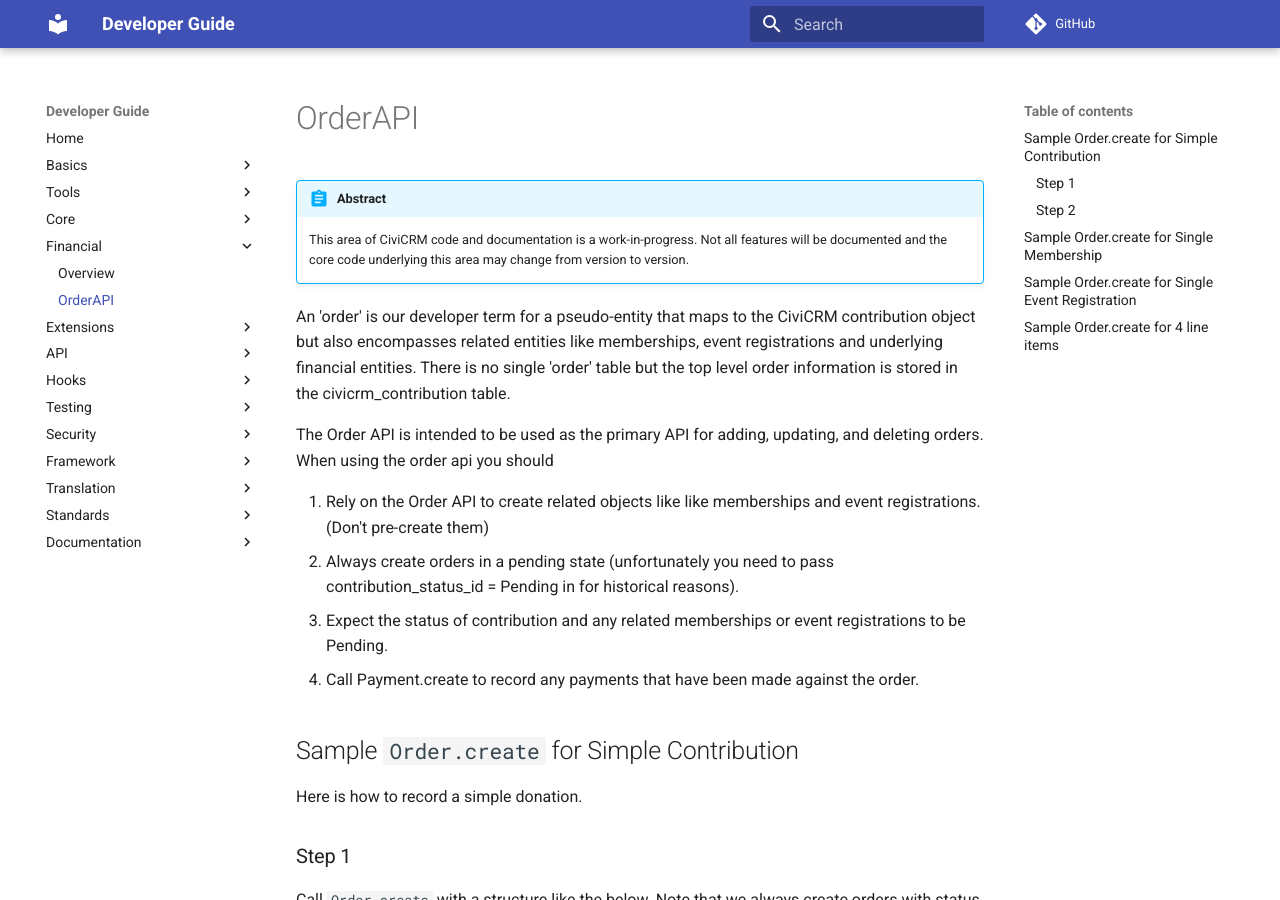
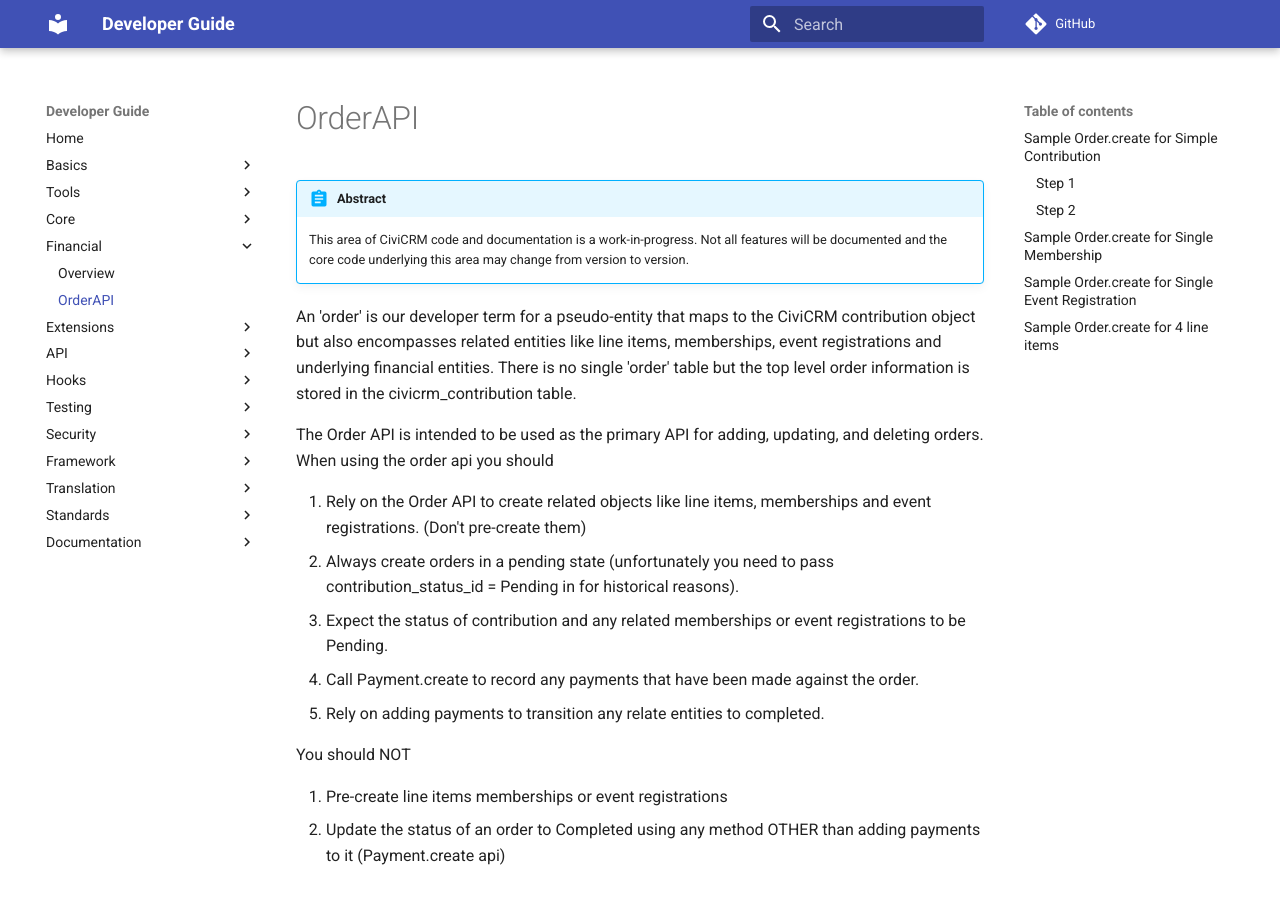
Before and after one commit to civicrm/civicrm-dev-docs, an MkDocs documentation site: the page built from docs/financial/OrderAPI.md, in a window 1280 px wide and 900 px high. Built offline with MkDocs 1.6.1 and Material for MkDocs 9.7.7, drawn with Linux system fonts in a browser that asks for light colours; comment, search, counter and statistics services are not loaded; old or Windows-style settings are respelled for this version of MkDocs.

Commit message:
More tweaks to  intro  based  on Feedback from Rich

```diff
--- a/docs/financial/OrderAPI.md
+++ b/docs/financial/OrderAPI.md
@@ -3,14 +3,20 @@
     will be documented and the core code underlying this area may change from version
     to version.
 
-An 'order' is our developer term for a pseudo-entity that maps to the CiviCRM contribution object but also encompasses related entities like memberships, event registrations and underlying financial entities. There is no single 'order' table but the top level order information is stored in the civicrm_contribution table.
+An 'order' is our developer term for a pseudo-entity that maps to the CiviCRM contribution object but also encompasses related entities like line items, memberships, event registrations and underlying financial entities. There is no single 'order' table but the top level order information is stored in the civicrm_contribution table.
 
 The Order API is intended to be used as the primary API for adding, updating, and deleting orders. When using the order api you should
 
-1. Rely on the Order API to create related objects like like memberships and event registrations. (Don't pre-create them)
+1. Rely on the Order API to create related objects like line items, memberships and event registrations. (Don't pre-create them)
 2. Always create orders in a pending state (unfortunately you need to pass contribution_status_id = Pending in for historical reasons).
 3. Expect the status of contribution and any related memberships or event registrations to be Pending.
 4. Call Payment.create to record any payments that have been made against the order.
+5. Rely on adding  payments to transition any relate entities to completed.
+
+You should NOT
+
+1. Pre-create line items memberships  or event registrations
+1. Update the status of  an order to Completed using any  method OTHER than adding payments to it (Payment.create api)
 
 ## Sample `Order.create` for Simple Contribution
 
```
